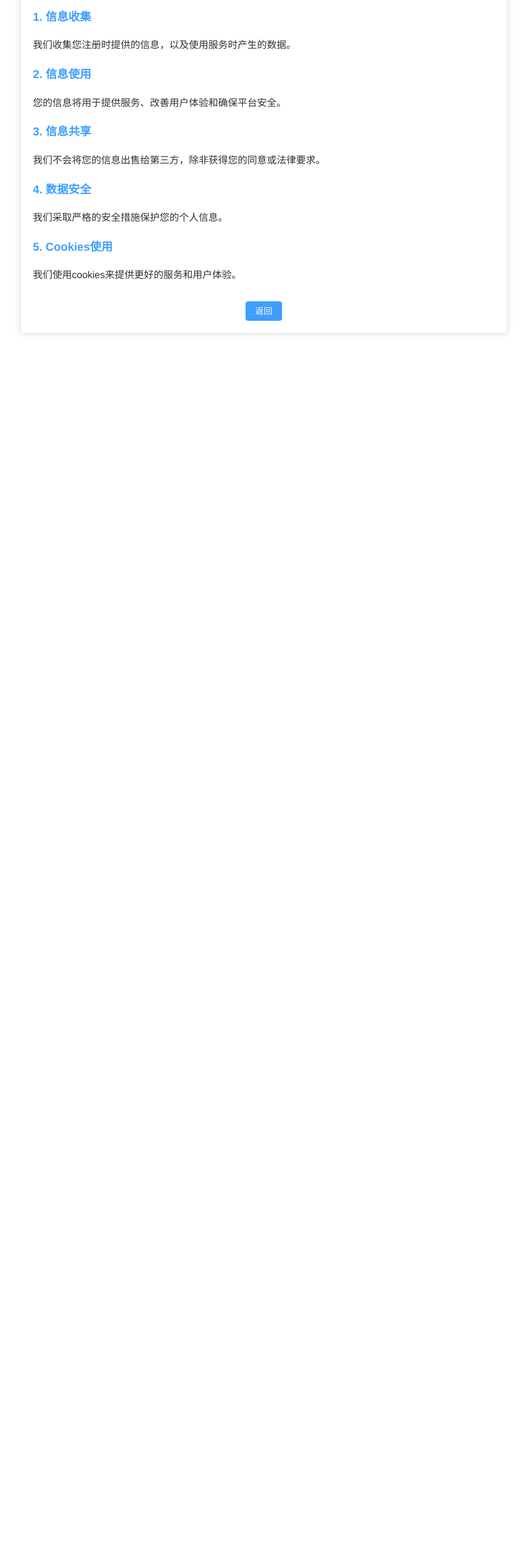
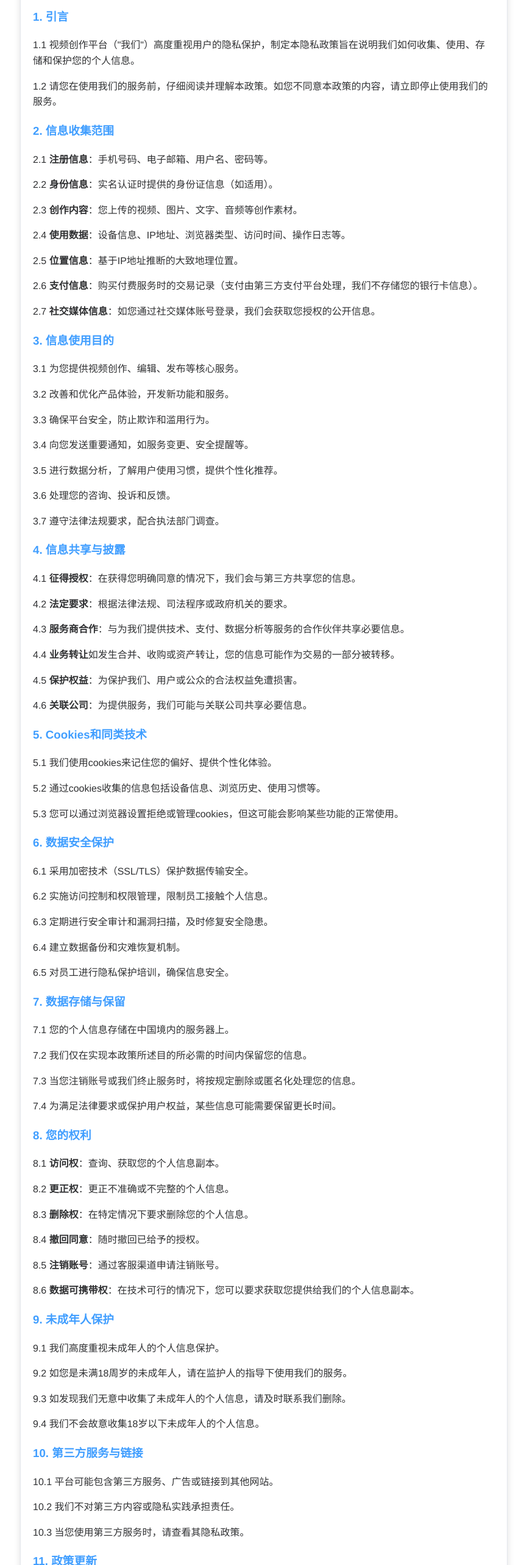
Before and after one commit to yyyl12138/video-creation-platform, a Vue app in the folder frontend/: page /privacy-policy in a window 1280 px wide. Shown: the part 180-2746 px from the top of the page at 61% size, without its empty margins (207-1072 px from the left). Before the commit the page ends 800 px from the top, so only its background shows below. Built offline with nearby package versions, Linux system fonts and the light colour scheme.

Commit message:
Update PrivacyPolicy.vue

```diff
--- a/frontend/src/views/user/PrivacyPolicy.vue
+++ b/frontend/src/views/user/PrivacyPolicy.vue
@@ -6,20 +6,89 @@
       </template>
 
       <div class="privacy-content">
-        <h3>1. 信息收集</h3>
-        <p>我们收集您注册时提供的信息，以及使用服务时产生的数据。</p>
+        <h3>1. 引言</h3>
+        <p>1.1 视频创作平台（"我们"）高度重视用户的隐私保护，制定本隐私政策旨在说明我们如何收集、使用、存储和保护您的个人信息。</p>
+        <p>1.2 请您在使用我们的服务前，仔细阅读并理解本政策。如您不同意本政策的内容，请立即停止使用我们的服务。</p>
 
-        <h3>2. 信息使用</h3>
-        <p>您的信息将用于提供服务、改善用户体验和确保平台安全。</p>
+        <h3>2. 信息收集范围</h3>
+        <p>2.1 <strong>注册信息</strong>：手机号码、电子邮箱、用户名、密码等。</p>
+        <p>2.2 <strong>身份信息</strong>：实名认证时提供的身份证信息（如适用）。</p>
+        <p>2.3 <strong>创作内容</strong>：您上传的视频、图片、文字、音频等创作素材。</p>
+        <p>2.4 <strong>使用数据</strong>：设备信息、IP地址、浏览器类型、访问时间、操作日志等。</p>
+        <p>2.5 <strong>位置信息</strong>：基于IP地址推断的大致地理位置。</p>
+        <p>2.6 <strong>支付信息</strong>：购买付费服务时的交易记录（支付由第三方支付平台处理，我们不存储您的银行卡信息）。</p>
+        <p>2.7 <strong>社交媒体信息</strong>：如您通过社交媒体账号登录，我们会获取您授权的公开信息。</p>
 
-        <h3>3. 信息共享</h3>
-        <p>我们不会将您的信息出售给第三方，除非获得您的同意或法律要求。</p>
+        <h3>3. 信息使用目的</h3>
+        <p>3.1 为您提供视频创作、编辑、发布等核心服务。</p>
+        <p>3.2 改善和优化产品体验，开发新功能和服务。</p>
+        <p>3.3 确保平台安全，防止欺诈和滥用行为。</p>
+        <p>3.4 向您发送重要通知，如服务变更、安全提醒等。</p>
+        <p>3.5 进行数据分析，了解用户使用习惯，提供个性化推荐。</p>
+        <p>3.6 处理您的咨询、投诉和反馈。</p>
+        <p>3.7 遵守法律法规要求，配合执法部门调查。</p>
 
-        <h3>4. 数据安全</h3>
-        <p>我们采取严格的安全措施保护您的个人信息。</p>
+        <h3>4. 信息共享与披露</h3>
+        <p>4.1 <strong>征得授权</strong>：在获得您明确同意的情况下，我们会与第三方共享您的信息。</p>
+        <p>4.2 <strong>法定要求</strong>：根据法律法规、司法程序或政府机关的要求。</p>
+        <p>4.3 <strong>服务商合作</strong>：与为我们提供技术、支付、数据分析等服务的合作伙伴共享必要信息。</p>
+        <p>4.4 <strong>业务转让</strong>如发生合并、收购或资产转让，您的信息可能作为交易的一部分被转移。</p>
+        <p>4.5 <strong>保护权益</strong>：为保护我们、用户或公众的合法权益免遭损害。</p>
+        <p>4.6 <strong>关联公司</strong>：为提供服务，我们可能与关联公司共享必要信息。</p>
 
-        <h3>5. Cookies使用</h3>
-        <p>我们使用cookies来提供更好的服务和用户体验。</p>
+        <h3>5. Cookies和同类技术</h3>
+        <p>5.1 我们使用cookies来记住您的偏好、提供个性化体验。</p>
+        <p>5.2 通过cookies收集的信息包括设备信息、浏览历史、使用习惯等。</p>
+        <p>5.3 您可以通过浏览器设置拒绝或管理cookies，但这可能会影响某些功能的正常使用。</p>
+
+        <h3>6. 数据安全保护</h3>
+        <p>6.1 采用加密技术（SSL/TLS）保护数据传输安全。</p>
+        <p>6.2 实施访问控制和权限管理，限制员工接触个人信息。</p>
+        <p>6.3 定期进行安全审计和漏洞扫描，及时修复安全隐患。</p>
+        <p>6.4 建立数据备份和灾难恢复机制。</p>
+        <p>6.5 对员工进行隐私保护培训，确保信息安全。</p>
+
+        <h3>7. 数据存储与保留</h3>
+        <p>7.1 您的个人信息存储在中国境内的服务器上。</p>
+        <p>7.2 我们仅在实现本政策所述目的所必需的时间内保留您的信息。</p>
+        <p>7.3 当您注销账号或我们终止服务时，将按规定删除或匿名化处理您的信息。</p>
+        <p>7.4 为满足法律要求或保护用户权益，某些信息可能需要保留更长时间。</p>
+
+        <h3>8. 您的权利</h3>
+        <p>8.1 <strong>访问权</strong>：查询、获取您的个人信息副本。</p>
+        <p>8.2 <strong>更正权</strong>：更正不准确或不完整的个人信息。</p>
+        <p>8.3 <strong>删除权</strong>：在特定情况下要求删除您的个人信息。</p>
+        <p>8.4 <strong>撤回同意</strong>：随时撤回已给予的授权。</p>
+        <p>8.5 <strong>注销账号</strong>：通过客服渠道申请注销账号。</p>
+        <p>8.6 <strong>数据可携带权</strong>：在技术可行的情况下，您可以要求获取您提供给我们的个人信息副本。</p>
+
+        <h3>9. 未成年人保护</h3>
+        <p>9.1 我们高度重视未成年人的个人信息保护。</p>
+        <p>9.2 如您是未满18周岁的未成年人，请在监护人的指导下使用我们的服务。</p>
+        <p>9.3 如发现我们无意中收集了未成年人的个人信息，请及时联系我们删除。</p>
+        <p>9.4 我们不会故意收集18岁以下未成年人的个人信息。</p>
+
+        <h3>10. 第三方服务与链接</h3>
+        <p>10.1 平台可能包含第三方服务、广告或链接到其他网站。</p>
+        <p>10.2 我们不对第三方内容或隐私实践承担责任。</p>
+        <p>10.3 当您使用第三方服务时，请查看其隐私政策。</p>
+
+        <h3>11. 政策更新</h3>
+        <p>11.1 我们可能适时修订本政策，修订后的政策将在平台上公布。</p>
+        <p>11.2 重大变更时，我们会通过显著方式通知您。</p>
+        <p>11.3 继续使用我们的服务即表示您接受更新后的政策。</p>
+
+        <h3>12. 国际数据传输</h3>
+        <p>12.1 如涉及跨境数据传输，我们将遵守相关法律法规要求。</p>
+        <p>12.2 传输的数据将受到适当的安全保护措施。</p>
+
+        <h3>13. 联系我们</h3>
+        <p>13.1 如您对本政策有任何疑问、意见或建议，请通过以下方式联系我们：</p>
+        <p>邮箱：privacy@video-platform.com</p>
+        <p>客服电话：400-123-4567</p>
+        <p>工作时间：工作日 9:00-18:00</p>
+
+        <p class="effective-date">最后更新日期：2026年1月27日</p>
       </div>
 
       <div class="privacy-footer">
```
